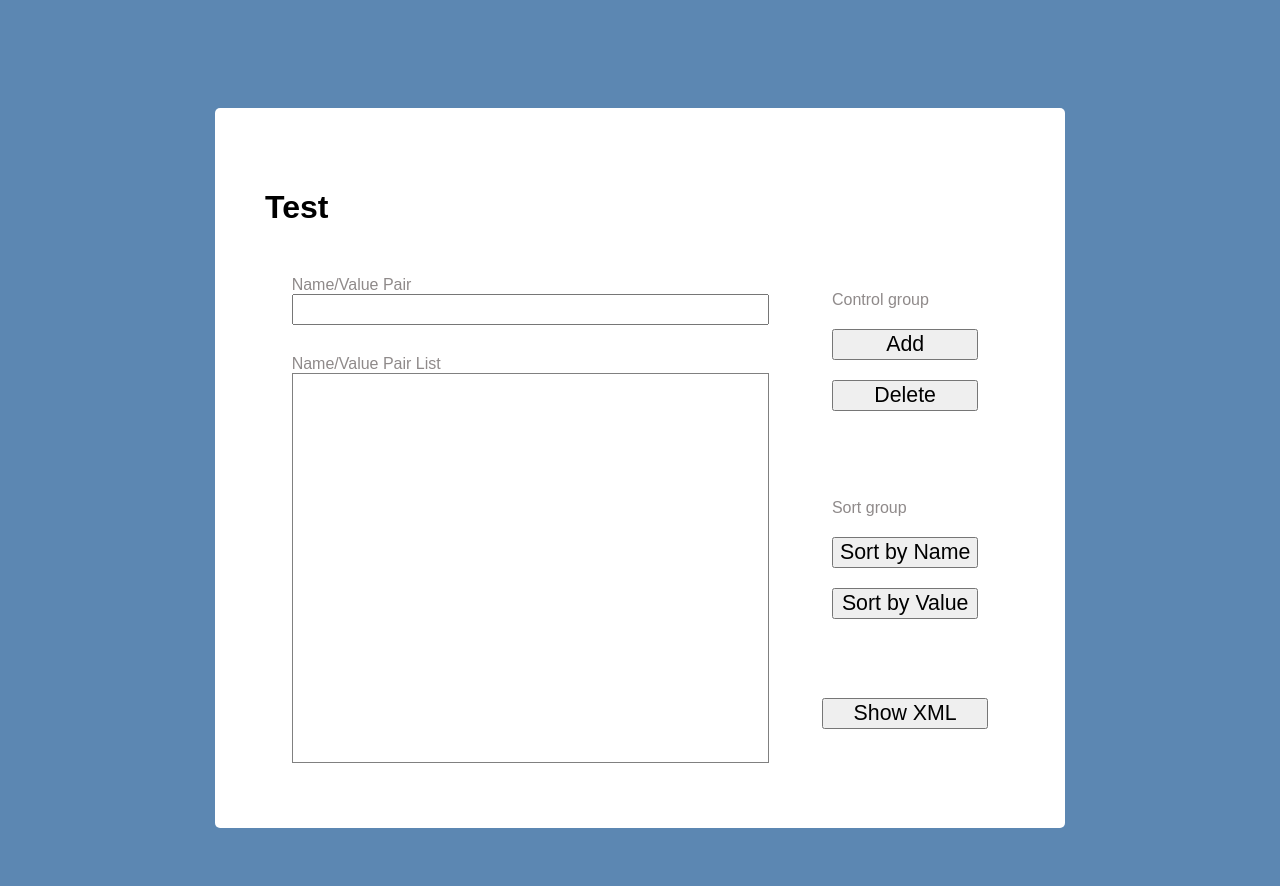
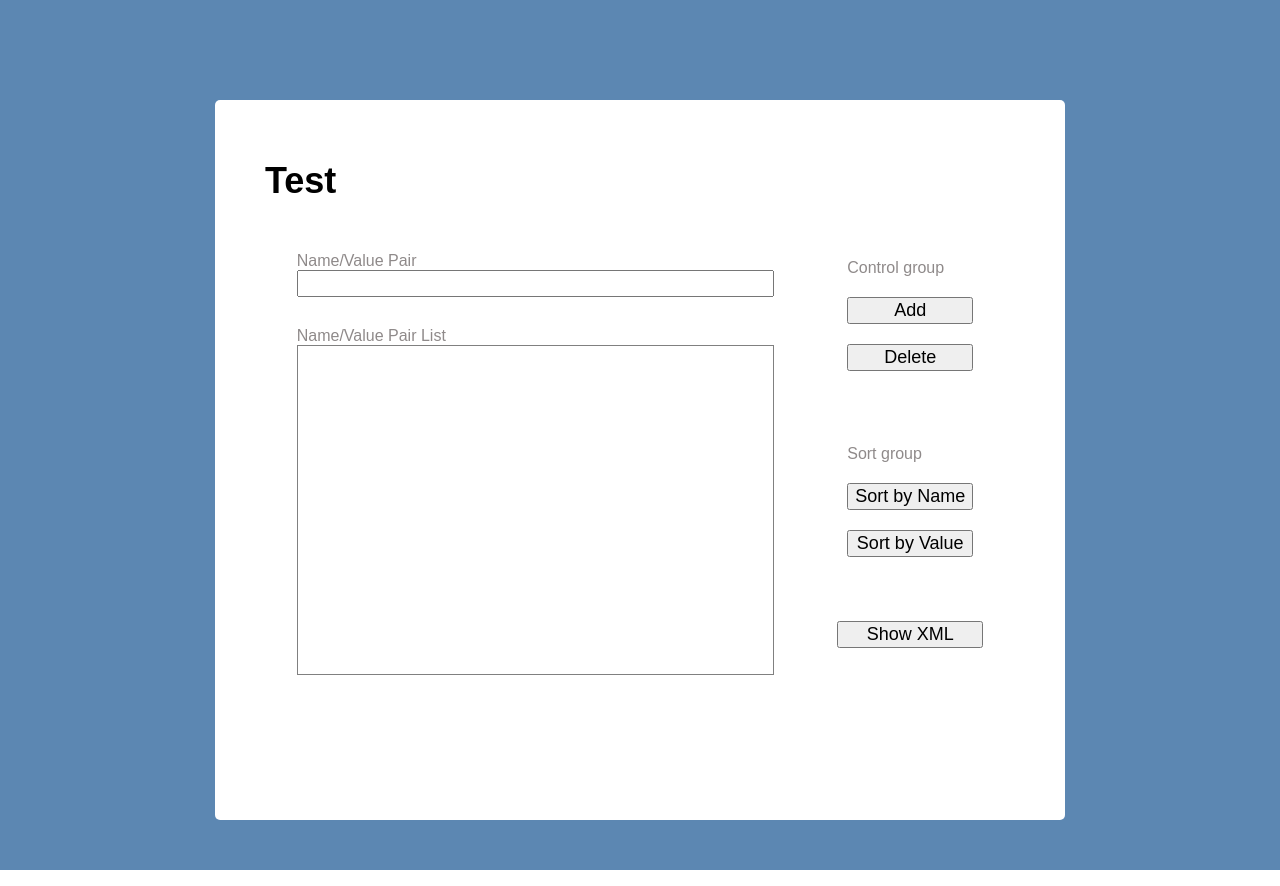
Before and after one commit to AlexPS208/Test_SD_Solutions, a plain HTML site: page HTML+JS/index.html in a window 1280 px wide. Drawn offline with Linux system fonts and the light colour scheme.

Commit message:
Air raid alert - save code

```diff
--- a/HTML+JS/css/index.css
+++ b/HTML+JS/css/index.css
@@ -1,11 +1,12 @@
 * {
-    font-size: 16pt;
+    font-size: 18px;
     font-family: Arial, Helvetica, sans-serif;
+    margin: 0;
 }
 
 /* BACKGROUND SETTING */
 
-body {
+.wrapper {
     background-color: #5c87b2;
 
     display: flex;
@@ -31,7 +32,7 @@ main {
 }
 
 h1 {
-    font-size: 24pt;
+    font-size: 36px;
     margin-bottom: 20px;
 }
 
@@ -51,21 +52,21 @@ h1 {
     flex-direction: column;
 }
 
-span.item_title {
-    font-size: 12pt;
+.item_title {
+    font-size: 16px;
     color: #8f8a8a;
     margin-top: 30px;
 }
 
 /* For hide scrollbar in select element */
-.wrapper {
+.hide_scrollbar {
     display: inline-block;
     vertical-align: top;
     overflow: hidden;
     border: solid grey 1px;
 }
 
-.wrapper>select {
+.hide_scrollbar>select {
     width: 500px;
     padding: 10px;
     margin: -5px -20px -5px -5px;
--- a/HTML+JS/index.html
+++ b/HTML+JS/index.html
@@ -10,6 +10,8 @@
 </head>
 
 <body>
+    <div class="wrapper">
+
         <head></head>
         <main>
             <h1>Test</h1>
@@ -19,7 +21,7 @@
                     <input type="text" name="input" id="input">
 
                     <span class="item_title">Name/Value Pair List</span>
-                <div class="wrapper">
+                    <div class="hide_scrollbar">
                         <select name="text_area" id="text_area" multiple="multiple" size="15">
                         </select>
                     </div>
@@ -44,6 +46,7 @@
             </div>
         </main>
         <footer></footer>
+    </div>
 </body>
 
 <script type="module" src="js/index.js"></script>
--- a/HTML+JS/js/index.js
+++ b/HTML+JS/js/index.js
@@ -2,7 +2,7 @@ import {
     validator,
     check_for_identical_name,
     ignore_spaces
-} from './validation.js';
+} from "./validation.js"
 import {
     get_pairs,
     get_key_by_value
@@ -93,7 +93,7 @@ sort_by_value_button.onclick = function () {
     // Create new options in sort order by values
     Object.values(pairs).sort().forEach(function (value) {
         let option = document.createElement("option")
-        option.textContent = get_key_by_value(pairs, value) + '=' + value
+        option.textContent = get_key_by_value(pairs, value) + "=" + value
         delete pairs[get_key_by_value(pairs, value)]
         new_options.push(option)
     })
```
Lines whose indentation alone changed are shown as unchanged.
